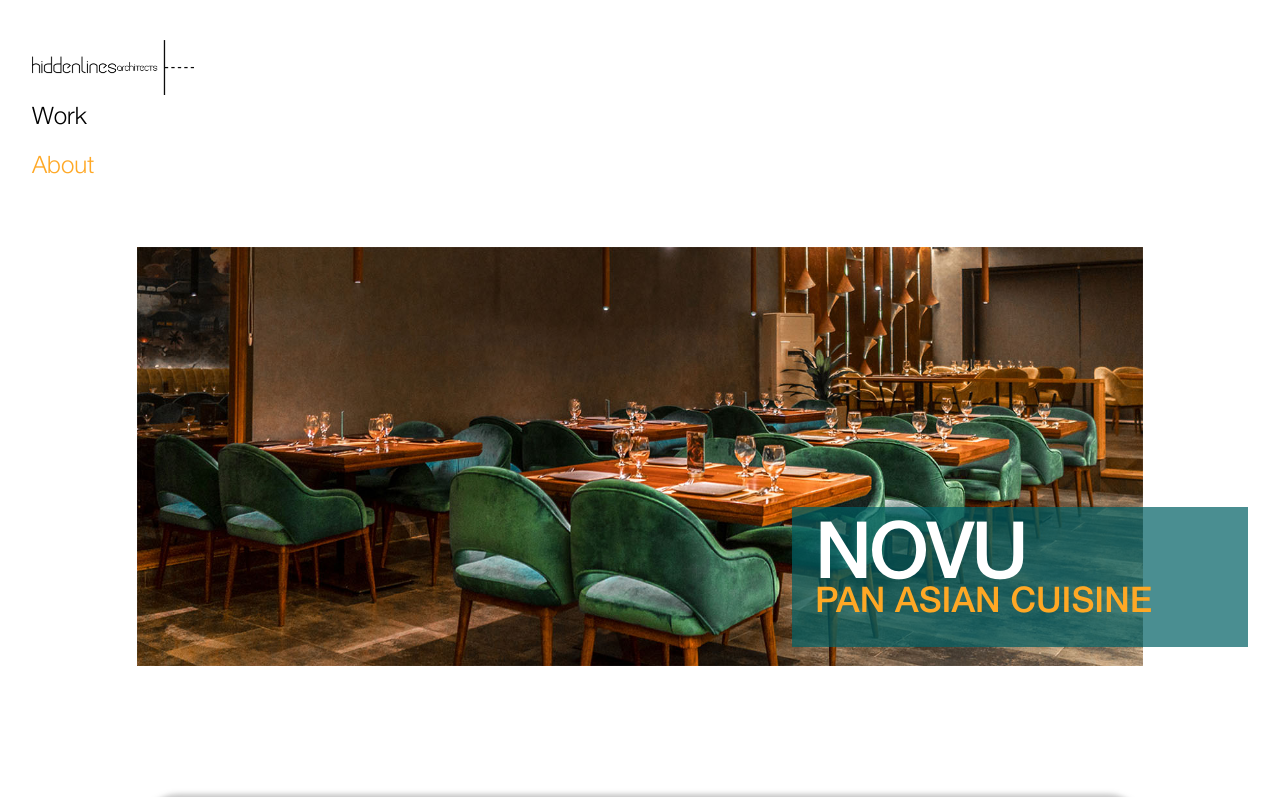
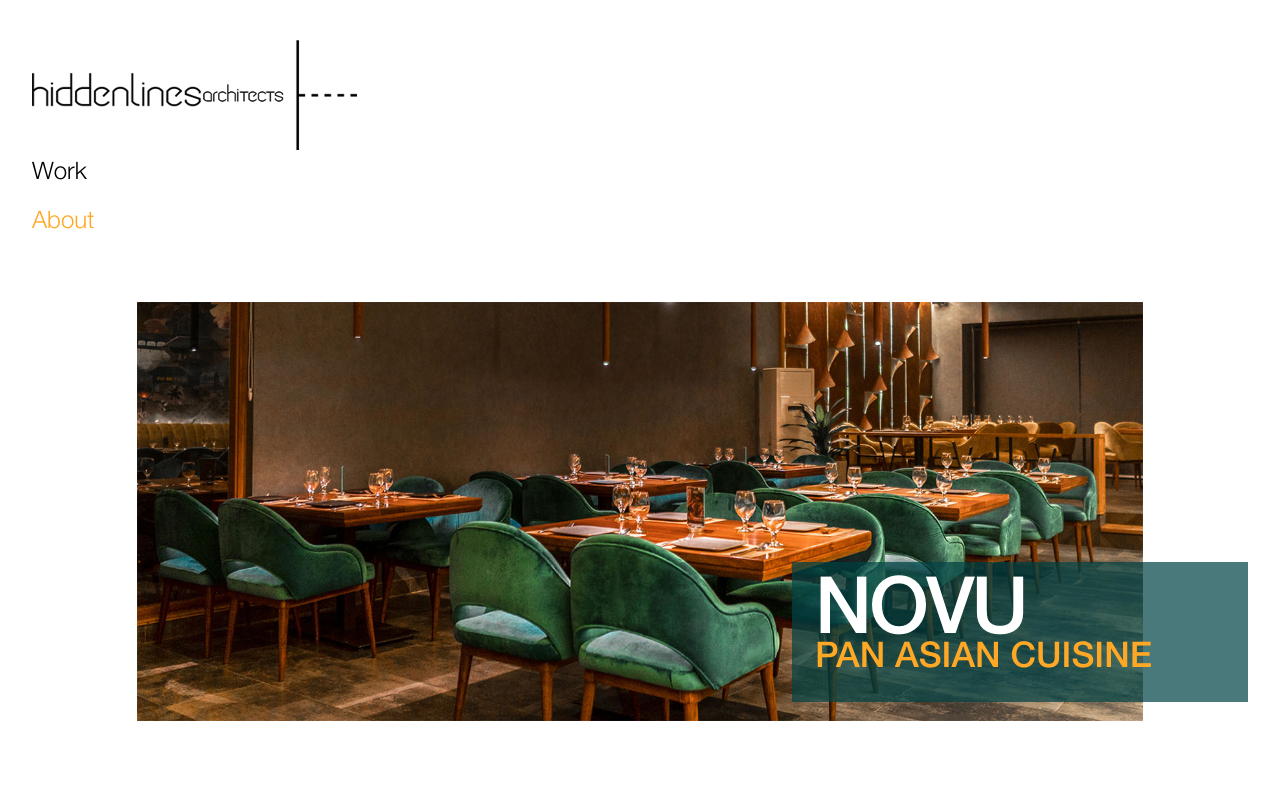
Before and after one commit to alvi032/HLA-Nohtml, a plain HTML site: page index.html in a window 1280 px wide. Shown: the top 797 px of the page. Drawn offline with Linux system fonts and the light colour scheme.

Commit message:
logo size 100%

```diff
--- a/styles/nav.css
+++ b/styles/nav.css
@@ -2,7 +2,7 @@ header{
     padding-top: 40px;
 }
 .header-logo{
-    height: 55px;
+    height: 110px;
 }
 nav ul{
     padding-left: 0;
--- a/styles/style.css
+++ b/styles/style.css
@@ -41,7 +41,8 @@ hr{
     display: none;
 }
 .home-carousel-caption{
-    background: rgba(00,96,100,0.71);
+    /*background: rgba(00,96,100,0.71);*/
+    background: rgba(0, 67, 70, 0.71);
     position: absolute;
     padding: 25px 96px 23px 23px;
     bottom: 4%;
```
